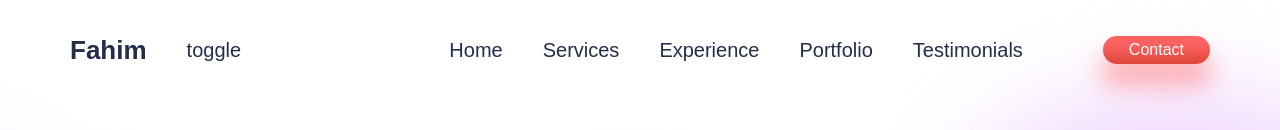
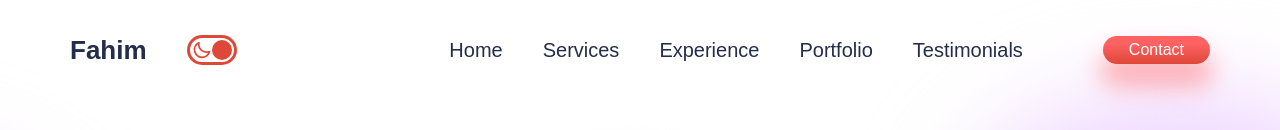
Before and after one commit to ahm-fahim/01_portfolio_with_react, a React (Create React App) app: page / in a window 1280 px wide. Shown: the top 130 px of the page. Built offline with nearby package versions, Linux system fonts and the light colour scheme.

Commit message:
dark mode added

```diff
--- a/package.json
+++ b/package.json
@@ -8,6 +8,7 @@
     "@fortawesome/free-regular-svg-icons": "^6.2.1",
     "@fortawesome/free-solid-svg-icons": "^6.2.1",
     "@fortawesome/react-fontawesome": "^0.2.0",
+    "@iconscout/react-unicons": "^1.1.6",
     "@testing-library/jest-dom": "^5.16.5",
     "@testing-library/react": "^13.4.0",
     "@testing-library/user-event": "^13.5.0",
--- a/src/App.js
+++ b/src/App.js
@@ -1,4 +1,4 @@
-import "./App.css"
+import "./App.css";
 import Experience from "./components/Experience/Experience";
 import Intro from "./components/Intro/Intro";
 import Navber from "./components/Navber/Navber";
@@ -8,20 +8,28 @@ import Testimonials from "./components/Testimonials/Testimonials";
 import Works from "./components/Works/Works";
 import Contact from "./components/Contact/Contact";
 import Footer from "./components/Footer/Footer";
-
+import { themeContext } from "./Context";
+import { useContext } from "react";
 
 function App() {
+  const theme = useContext(themeContext);
+  const darkMode = theme.state.darkMode;
     return (
-    <div className="App">
-      <Navber/>
+      <div className="App"
+        style={{
+          background: darkMode ? 'black' : '',
+          color: darkMode ? 'white': ''
+        }}
+      >
+            <Navber />
             <Intro />
             <Services />
             <Experience />
             <Works />
             <Portfolio />
             <Testimonials />
-      <Contact/>
-      <Footer/>
+            <Contact />
+            <Footer />
         </div>
     );
 }
--- /dev/null
+++ b/src/Context.js
@@ -0,0 +1,22 @@
+import { createContext, useReducer } from "react";
+
+export const themeContext = createContext();
+
+const initialState = { darkMode: false };
+
+const themeReducer = (state, action) => {
+    switch (action.type) {
+        case "toggle":
+            return { darkMode: !state.darkMode };
+        default:
+            return state;
+    }
+};
+export const ThemeProvider = (props) => {
+    const [state, dispatch] = useReducer(themeReducer, initialState);
+    return (
+        <themeContext.Provider value={{ state, dispatch }}>
+            {props.children}
+        </themeContext.Provider>
+    )
+}
--- a/src/components/FloatingDiv/FloatingDiv.css
+++ b/src/components/FloatingDiv/FloatingDiv.css
@@ -8,9 +8,10 @@
     padding: 0 28px 0 0;
     height: 4.5rem;
 }
-.floatingdiv span{
+.floatingdiv span {
     font-family: sans-serif;
     font-size: 16px;
+    color: var(--black);
 }
 .floatingdiv img {
     transform: scale(0.4);
--- a/src/components/Intro/Intro.jsx
+++ b/src/components/Intro/Intro.jsx
@@ -1,4 +1,4 @@
-import React from "react";
+import React, { useContext } from "react";
 import "./Intro.css";
 import Github from "../../img/github.png";
 import Linkdin from "../../img/linkdin.png";
@@ -8,13 +8,22 @@ import thumb from "../../img/thumbup.png";
 import glassesEmoji from "../../img/glassesimoji.png";
 import crown from "../../img/crown.png";
 import FloatingDiv from "../FloatingDiv/FloatingDiv";
+import { themeContext } from "../../Context";
 
 const Intro = () => {
+      const theme = useContext(themeContext);
+      const darkMode = theme.state.darkMode;
     return (
         <div className="intro">
             <div className="intro-left">
                 <div className="intro-name">
-                    <span>Look At Me! I'm</span>
+                    <span
+                        style={{
+                            color: darkMode ? "white" : "",
+                        }}
+                    >
+                        Look At Me! I'm
+                    </span>
                     <span>A.H.M. Fahim Morshed</span>
                     <span>
                         a good Learner, Devloper & Gardenner! Fun fact of my
--- a/src/components/Navber/Navber.jsx
+++ b/src/components/Navber/Navber.jsx
@@ -1,4 +1,5 @@
 import React from 'react';
+import Toggle from '../Toggle/Toggle';
 import "./Navber.css"
 
 const Navber = () => {
@@ -7,7 +8,7 @@ const Navber = () => {
             <div className="nav-wrapper">
                 <div className="nav-left">
                     <div className="nav-name">Fahim</div>
-                    <span>toggle</span>
+                    <Toggle/>
                 </div>
                 <div className="nav-right">
                     <div className="nav-list">
--- a/src/components/Testimonials/Testimonials.jsx
+++ b/src/components/Testimonials/Testimonials.jsx
@@ -1,16 +1,19 @@
-import React from "react";
+import React, { useContext } from "react";
 import "./Testimonials.css";
 import { Swiper, SwiperSlide } from "swiper/react";
 import "swiper/css";
-import { Pagination} from "swiper";
+import { Pagination } from "swiper";
 import "swiper/css/navigation";
 import "swiper/css/pagination";
 import pro1 from "../../img/profile1.jpg";
 import pro2 from "../../img/profile2.jpg";
 import pro3 from "../../img/profile3.jpg";
 import pro4 from "../../img/profile4.jpg";
+import { themeContext } from "../../Context";
 
 const Testimonials = () => {
+    const theme = useContext(themeContext);
+    const darkMode = theme.state.darkMode;
     const clients = [
         {
             img: pro1,
@@ -34,7 +37,13 @@ const Testimonials = () => {
             <div className="t-heading">
                 <span>Clients always get</span>
                 <span>Exceptional Work</span>
-                <span>from me</span>
+                <span
+                    style={{
+                        color: darkMode ? "white" : "",
+                    }}
+                >
+                    from me
+                </span>
             </div>
             {/* slider  */}
             <Swiper
--- /dev/null
+++ b/src/components/Toggle/Toggle.css
@@ -0,0 +1,19 @@
+.toggle {
+    display: flex;
+    justify-content: space-between;
+    border: 3px solid var(--rose);
+    border-radius: 1rem;
+    position: relative;
+    padding: 2px;
+    cursor: pointer;
+}
+.toggle > * {
+    width: 1rem;
+    height: 1rem;
+    color: var(--rose);
+}
+.t-button{
+    border-radius: 100%;
+    background: var(--rose);
+    position: absolute;
+}
--- /dev/null
+++ b/src/components/Toggle/Toggle.jsx
@@ -0,0 +1,24 @@
+import React, { useContext } from "react";
+import "./Toggle.css";
+import Sun from "@iconscout/react-unicons/icons/uil-sun";
+import Moon from "@iconscout/react-unicons/icons/uil-moon";
+import { themeContext } from "../../Context";
+const Toggle = () => {
+    const theme = useContext(themeContext);
+    const darkMode = theme.state.darkMode;
+    const handleClick = () => {
+        theme.dispatch({ type: "toggle" });
+    };
+    return (
+        <div className="toggle" onClick={handleClick}>
+            <Moon />
+            <Sun />
+            <div
+                className="t-button"
+                style={darkMode ? { left: "2px" } : { right: "2px" }}
+            ></div>
+        </div>
+    );
+};
+
+export default Toggle;
--- a/src/index.js
+++ b/src/index.js
@@ -1,13 +1,16 @@
-import React from 'react';
-import ReactDOM from 'react-dom/client';
-import App from './App';
-import reportWebVitals from './reportWebVitals';
+import React from "react";
+import ReactDOM from "react-dom/client";
+import App from "./App";
+import reportWebVitals from "./reportWebVitals";
+import { ThemeProvider } from "./Context";
 
-const root = ReactDOM.createRoot(document.getElementById('root'));
+const root = ReactDOM.createRoot(document.getElementById("root"));
 root.render(
-  <React.StrictMode>
-    <App />
-  </React.StrictMode>
+    <React.StrictMode>
+        <ThemeProvider>
+            <App />
+        </ThemeProvider>
+    </React.StrictMode>
 );
 
 // If you want to start measuring performance in your app, pass a function
```
Also changed, not shown: src/components/Footer/Footer.jsx (+5 -3 lines), 2 other files (tests, documents, lock files or other folders). Lines whose indentation alone changed are shown as unchanged.
